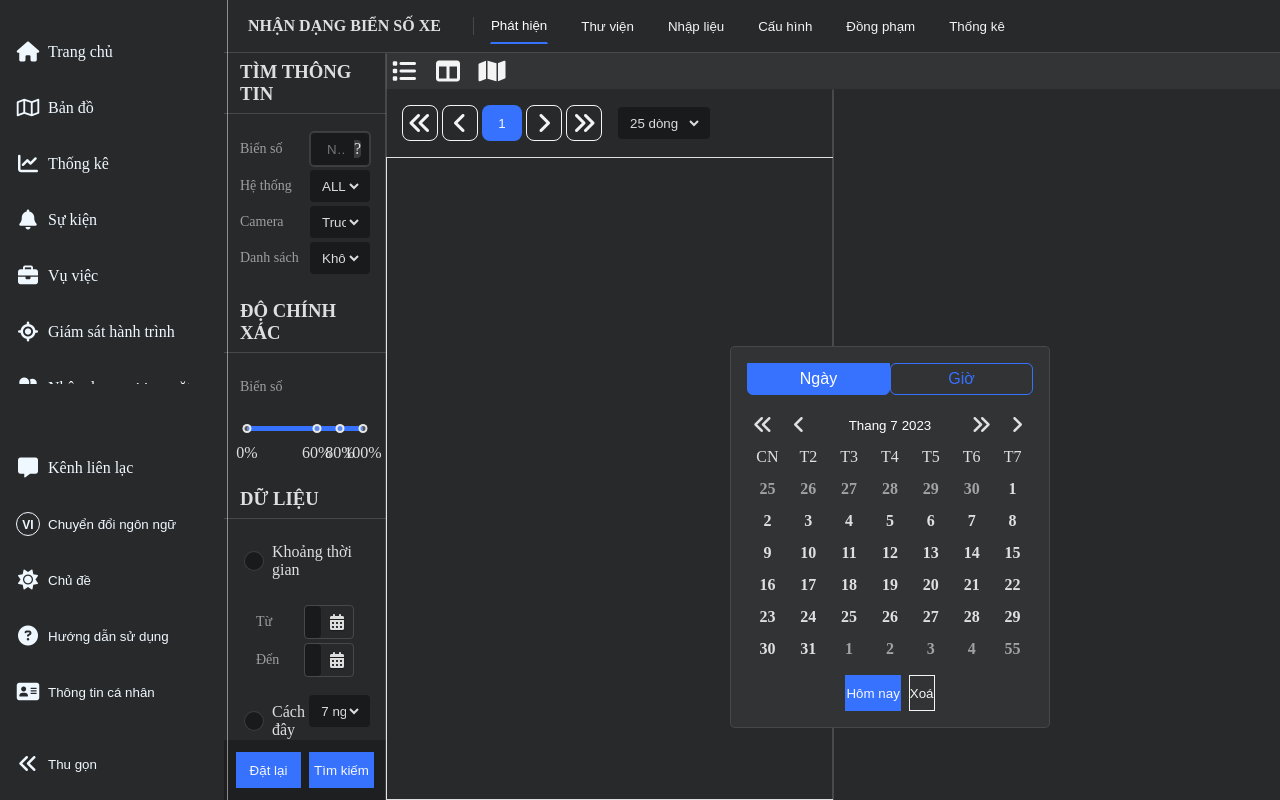
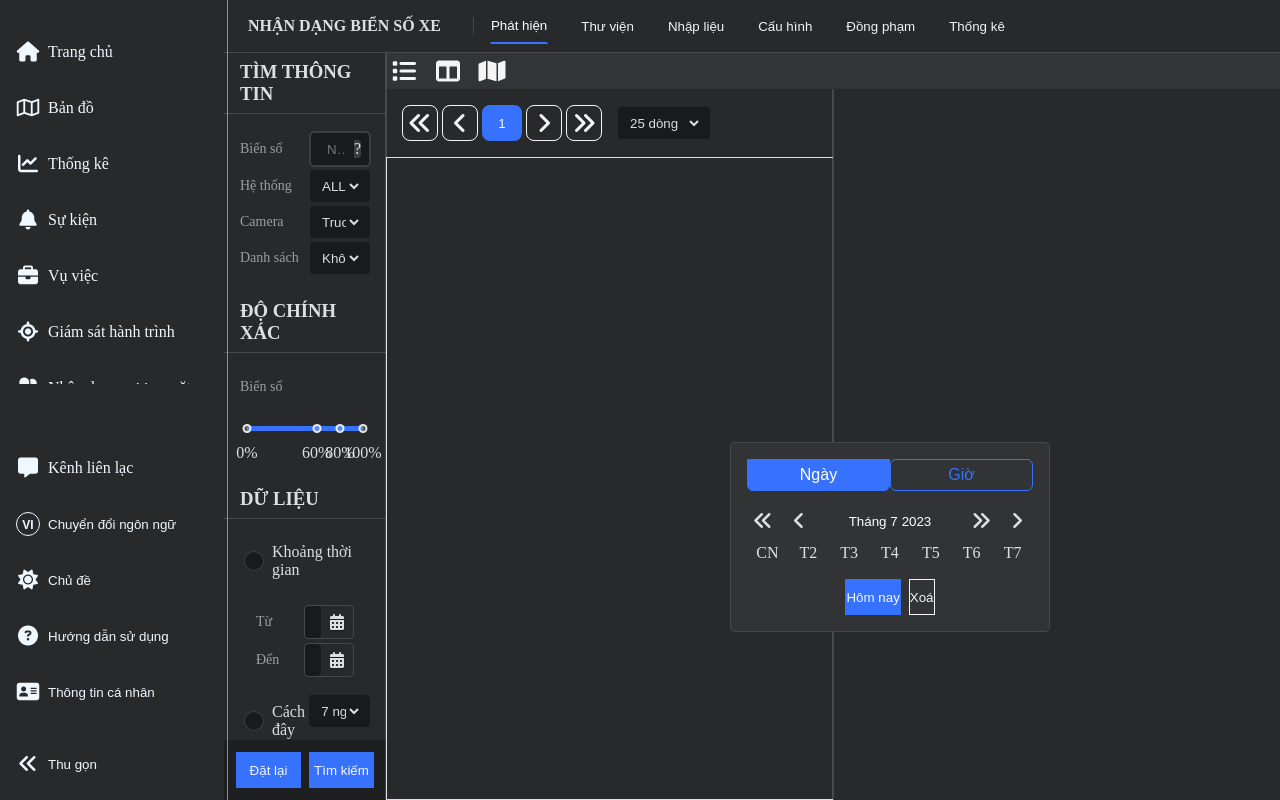
Before and after one commit to HungNguyen12184/web, a plain HTML site: page LRD.html in a window 1280 px wide. Drawn offline with Linux system fonts and the light colour scheme.

Commit message:
12/07
js ngày

```diff
--- a/LRD.html
+++ b/LRD.html
@@ -6,7 +6,7 @@
   <meta name="viewport" content="width=device-width, initial-scale=1.0" />
   <link rel=" stylesheet" href="lpr.css" />
   <link rel="stylesheet" href="assets/fontawesome-free-6.4.0-web/css/all.min.css" />
-
+  <script src="leftmenu.js"></script>
   <title>LPR</title>
 </head>
 
@@ -589,8 +589,8 @@
                   </button>
                  </div>
                  <span class="current-date">
-                  <button>Thang 7</button>
-                  <button>2023</button>
+                  <button class="month"></button>
+                  <button class="year"></button>
                  </span>
                  <div class="button-group">
                   <button type="button" class="next-month">
@@ -616,140 +616,140 @@
                   <tbody>
                     <tr>
                       <td class="prev-month">
-                        <div class="day-content">25</div>
+                        <div class="day-content"></div>
                       </td>
                       <td class="prev-month">
-                        <div class="day-content">26</div>
+                        <div class="day-content"></div>
                       </td>
                       <td class="prev-month">
-                        <div class="day-content">27</div>
+                        <div class="day-content"></div>
                       </td>
                       <td class="prev-month">
-                        <div class="day-content">28</div>
+                        <div class="day-content"></div>
                       </td>
                       <td class="prev-month">
-                        <div class="day-content">29</div>
+                        <div class="day-content"></div>
                       </td>
                       <td class="prev-month">
-                        <div class="day-content">30</div>
+                        <div class="day-content"></div>
                       </td>
                       <td class>
-                        <div class="day-content">1</div>
+                        <div class="day-content"></div>
                       </td>
                     </tr>
                     <tr>
                       <td class>
-                        <div class="day-content">2</div>
+                        <div class="day-content"></div>
                       </td>
                       <td class>
-                        <div class="day-content">3</div>
+                        <div class="day-content"></div>
                       </td>
                       <td class>
-                        <div class="day-content">4</div>
+                        <div class="day-content"></div>
                       </td>
                       <td class>
-                        <div class="day-content">5</div>
+                        <div class="day-content"></div>
                       </td>
                       <td class>
-                        <div class="day-content">6</div>
+                        <div class="day-content"></div>
                       </td>
                       <td>
-                        <div class="day-content">7</div>
+                        <div class="day-content"></div>
                       </td>
                       <td class>
-                        <div class="day-content">8</div>
+                        <div class="day-content"></div>
                       </td>
                     </tr>
                     <tr>
                       <td class>
-                        <div class="day-content">9</div>
+                        <div class="day-content"></div>
                       </td>
                       <td class>
-                        <div class="day-content">10</div>
+                        <div class="day-content"></div>
                       </td>
                       <td class>
-                        <div class="day-content">11</div>
+                        <div class="day-content"></div>
                       </td>
                       <td class>
-                        <div class="day-content">12</div>
+                        <div class="day-content"></div>
                       </td>
                       <td class>
-                        <div class="day-content">13</div>
+                        <div class="day-content"></div>
                       </td>
                       <td>
-                        <div class="day-content">14</div>
+                        <div class="day-content"></div>
                       </td>
                       <td class>
-                        <div class="day-content">15</div>
+                        <div class="day-content"></div>
                       </td>
                     </tr>
                     <tr>
                       <td class>
-                        <div class="day-content">16</div>
+                        <div class="day-content"></div>
                       </td>
                       <td class>
-                        <div class="day-content">17</div>
+                        <div class="day-content"></div>
                       </td>
                       <td class>
-                        <div class="day-content">18</div>
+                        <div class="day-content"></div>
                       </td>
                       <td class>
-                        <div class="day-content">19</div>
+                        <div class="day-content"></div>
                       </td>
                       <td class>
-                        <div class="day-content">20</div>
+                        <div class="day-content"></div>
                       </td>
                       <td>
-                        <div class="day-content">21</div>
+                        <div class="day-content"></div>
                       </td>
                       <td class>
-                        <div class="day-content">22</div>
+                        <div class="day-content"></div>
                       </td>
                     </tr>
                     <tr>
                       <td class>
-                        <div class="day-content">23</div>
+                        <div class="day-content"></div>
                       </td>
                       <td class>
-                        <div class="day-content">24</div>
+                        <div class="day-content"></div>
                       </td>
                       <td class>
-                        <div class="day-content">25</div>
+                        <div class="day-content"></div>
                       </td>
                       <td class>
-                        <div class="day-content">26</div>
+                        <div class="day-content"></div>
                       </td>
                       <td class>
-                        <div class="day-content">27</div>
+                        <div class="day-content"></div>
                       </td>
                       <td>
-                        <div class="day-content">28</div>
+                        <div class="day-content"></div>
                       </td>
                       <td class>
-                        <div class="day-content">29</div>
+                        <div class="day-content"></div>
                       </td>
                     </tr>
                     <tr>
                       <td class>
-                        <div class="day-content">30</div>
+                        <div class="day-content"></div>
                       </td>
                       <td class>
-                        <div class="day-content">31</div>
+                        <div class="day-content"></div>
                       </td>
                       <td class="next-month">
-                        <div class="day-content">1</div>
+                        <div class="day-content"></div>
                       </td>
                       <td class="next-month">
-                        <div class="day-content">2</div>
+                        <div class="day-content"></div>
                       </td>
                       <td class="next-month">
-                        <div class="day-content">3</div>
+                        <div class="day-content"></div>
                       </td>
                       <td class="next-month">
-                        <div class="day-content">4</div>
+                        <div class="day-content"></div>
                       </td>
                       <td class="next-month">
-                        <div class="day-content">55</div>
+                        <div class="day-content"></div>
                       </td>
                     </tr>
                   </tbody>
--- a/leftmenu.js
+++ b/leftmenu.js
@@ -173,3 +173,51 @@ function searchLabel(){
 
 });
 }
+
+/*------------------LPR------------------------*/
+      let currentMonth = new Date().getMonth();
+      let currentYear = new Date().getFullYear();
+
+    function displayInfo() {
+      var monthCL = document.querySelector('.month');
+      var yearCL = document.querySelector('.year');
+        var currentMonthName = new Date (
+            currentYear,
+            currentMonth
+        ).toLocaleString('vi-VN',{month:'long'}); /* chuyển đổi 1 dối tượng date thành 1 chuoi bieu dien ngôn ngữ theo cấu hình vùng*/
+        monthCL.innerText = currentMonthName;
+        yearCL.innerText = currentYear;
+        renderDate();
+    }
+    //lấy số ngày của tháng
+        function getDaysInMonth() {
+            var lastdayofMonth = new Date(currentYear,currentMonth + 1,0);
+            console.log("ngày " + lastdayofMonth);
+        }
+        // lấy ngày bắt đầu của tháng
+        function getStartDayInMonth(){
+            var startday = new Date (currentYear,currentMonth,1);
+            console.log ("ngày bắt đầu" + startday)
+        }
+
+        function activeCurrentDay(day){
+            var day1 = new Date().toDateString();
+            var day2 = new Date(currentYear,currentMonth,day).toDateString();
+            return day1 == day2 ?'active': '';
+        }
+
+        function renderDate() {
+           var dateCL = document.querySelector('tbody');
+           var daysInMonth = getDaysInMonth();
+           var startDay = getStartDayInMonth();
+           dateCL.innerHTML='';
+          for (var i = 0; i < startDay; i++){
+          dateCL.innerHTML+= `<td class="prev-month"><div class="day-content">${i+1}</div></td>`
+         }
+         for (var i = 0; i < daysInMonth; i++)
+         {
+         dateCL.innerHTML+= `<td class><div class="day-content${activeCurrentDay(i+1)}">${i+1}</div></td>`
+        }
+    }
+
+window.onload = displayInfo;
```
